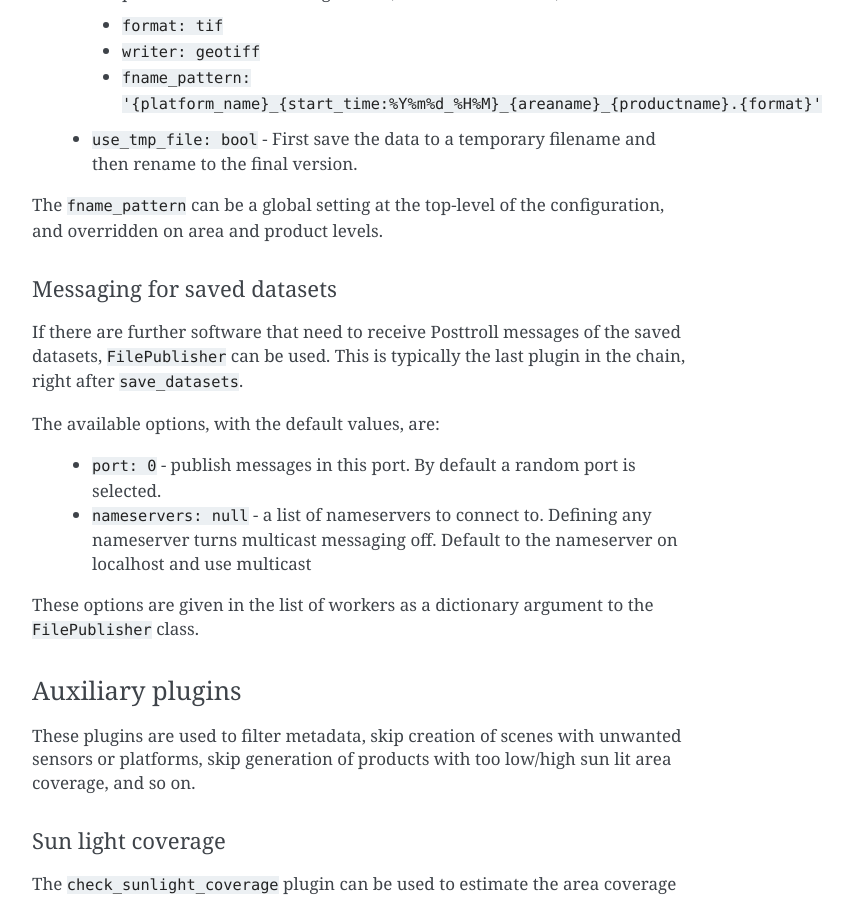
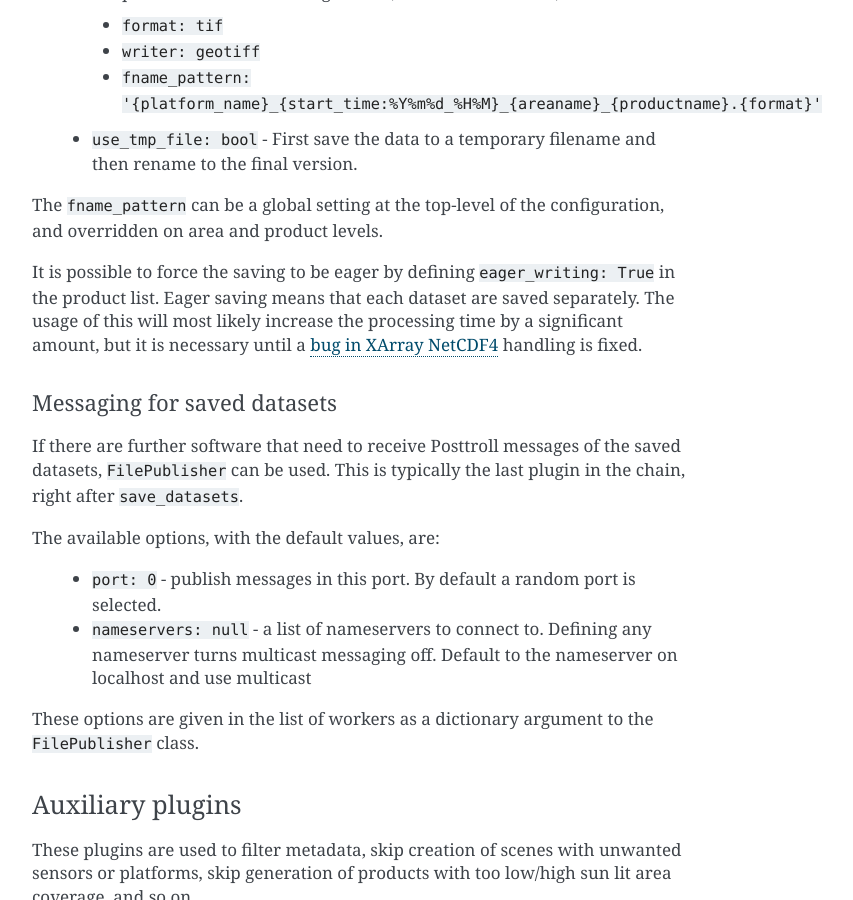
Before and after one commit to pytroll/trollflow2, a Sphinx documentation site: the page built from doc/source/index.rst, in a window 1280 px wide and 900 px high, scrolled down 2909 px. Shown: the whole window, without its empty margins (388-1241 px from the left). Built offline with Sphinx 7.4.7, drawn with Linux system fonts in a browser that asks for light colours.

Commit message:
Mention eager_writing option in the documentation

```diff
--- a/doc/source/index.rst
+++ b/doc/source/index.rst
@@ -150,6 +150,13 @@ are several options:
 
 The ``fname_pattern`` can be a global setting at the top-level of the
 configuration, and overridden on area and product levels.
+
+It is possible to force the saving to be eager by defining
+``eager_writing: True`` in the product list. Eager saving means that
+each dataset are saved separately. The usage of this will most likely
+increase the processing time by a significant amount, but it is
+necessary until a `bug in XArray NetCDF4
+<https://github.com/pydata/xarray/issues/6300>`_ handling is fixed.
 
 Messaging for saved datasets
 ****************************
```
